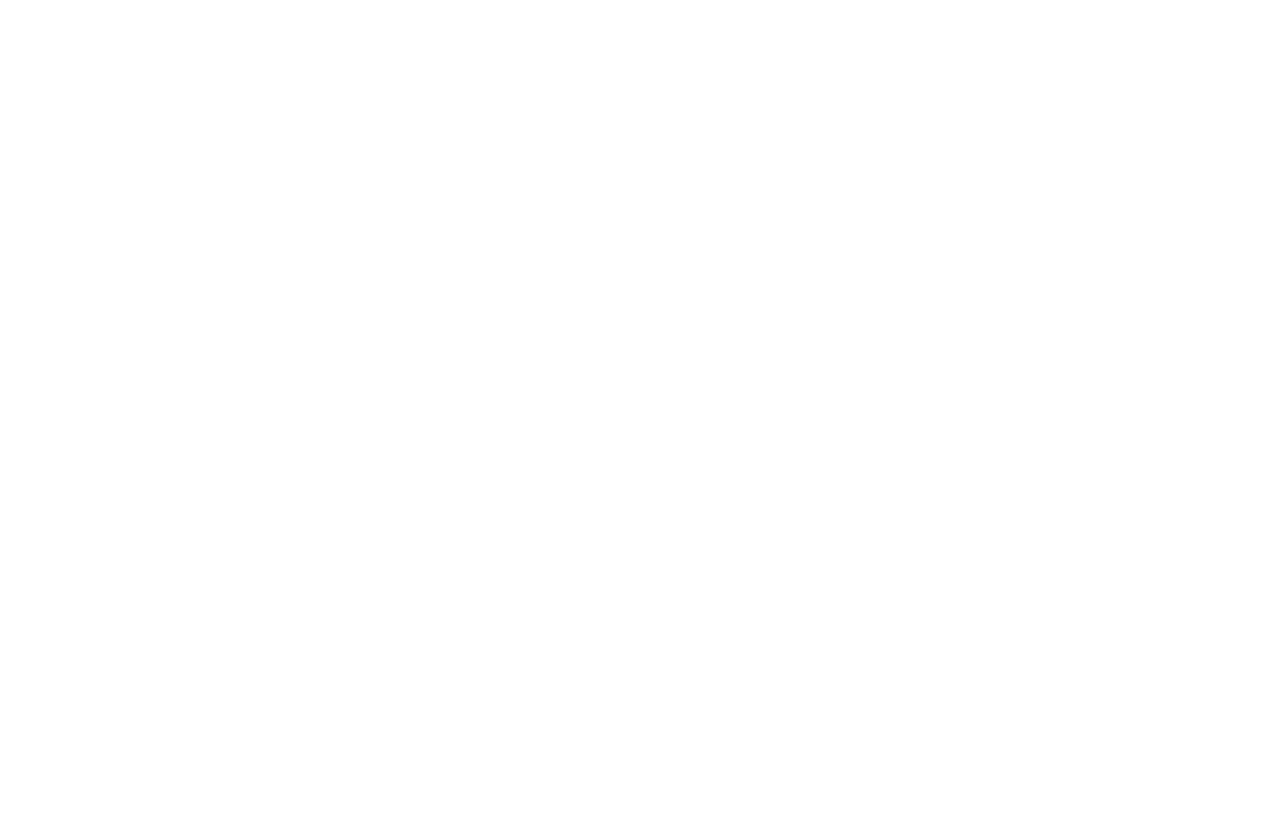
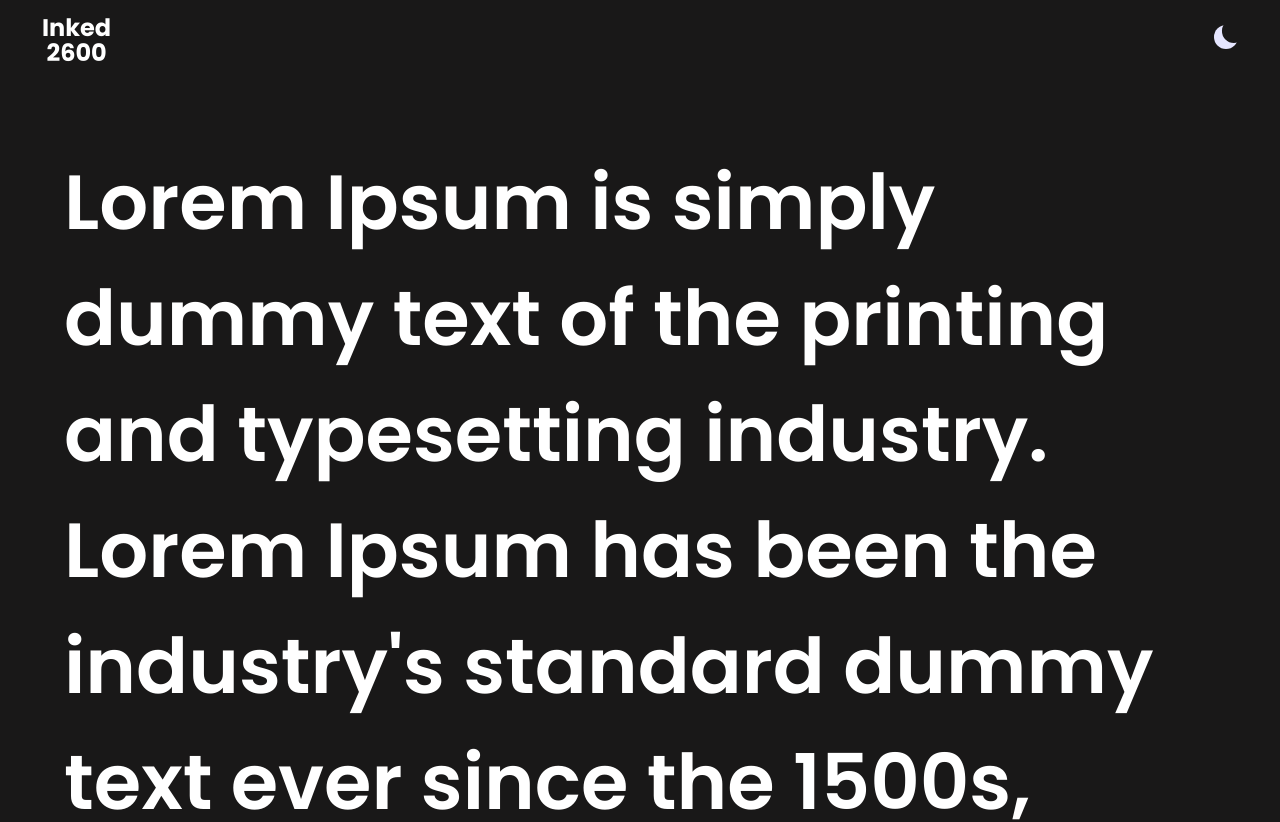
Before and after one commit to knowsblednyahaha/Inked2600, a React (Vite) app: page /about in a window 1280 px wide. Before the commit this address had no page. Shown: the top 822 px of the page. Before the commit the page ends 800 px from the top, so only its background shows below. Built offline with nearby package versions, Linux system fonts and the light colour scheme.

Commit message:
added about us page

```diff
--- a/src/App.tsx
+++ b/src/App.tsx
@@ -1,7 +1,8 @@
 import {Route, Routes} from 'react-router-dom'
 
 import {Homepage} from './Pages/Homepage';
-import {Artistpage} from './Pages/Artistpage'
+import {Aboutpage} from './Pages/Aboutpage';
+import {Artistpage} from './Pages/Artistpage';
 import CursorElement from './Cursor/CursorElement';
 
 
@@ -11,6 +12,7 @@
     <>
       <Routes>
         <Route path='/' element={<Homepage />} />
+        <Route path='/about' element={<Aboutpage />} />
         <Route path='/artist' element={<Artistpage />} />
       </Routes>
       <CursorElement/>
--- a/src/Components/About-Section.scss
+++ b/src/Components/About-Section.scss
@@ -9,12 +9,12 @@
 .about-text{
     font-weight: 500;
 }
-.about-text a{
+.about-text span{
     color: #5C5C5C;
     border-bottom: 1px solid #5C5C5C;
     z-index: 10;
 }
-.about-text a:hover{
+.about-text span:hover{
     color: var(--body_color);
     border-bottom: 1px solid var(--body_color);
 }
--- a/src/Components/About-Section.tsx
+++ b/src/Components/About-Section.tsx
@@ -1,12 +1,13 @@
+import { Link } from 'react-router-dom';
 import './About-Section.scss'
 
 function AboutSection() {
     return(
         <section className='about-container'>
-            <div className='about-text noselect'>
+            <p className='about-text noselect'>
                 As a group of artists we want to show our art piece
-                and share them with you so you can get to <a href='#' className='hover-text'>know us</a>
-            </div>
+                and share them with you so you can get to <Link to={'/about'} onClick={() => window.scrollTo(0, 0)}><span className='hover-text'>know us</span></Link>
+            </p>
         </section>
     )
 }
--- /dev/null
+++ b/src/Components/AboutpageContent.scss
@@ -0,0 +1,11 @@
+.Aboutpage-Container {
+    display: flex;
+    justify-content: center;
+    padding: 5% 5%;
+    pointer-events: none;
+    p {
+        font-size: 6vw;
+        font-weight: 600;
+        line-height: auto;
+    }
+}
--- /dev/null
+++ b/src/Components/AboutpageContent.tsx
@@ -0,0 +1,26 @@
+import React from 'react'
+import "./AboutpageContent.scss"
+
+export default function AboutpageContent() {
+  return (
+    <div className="Aboutpage-Container">
+        <div className="">
+          <p>
+          Lorem Ipsum is simply dummy text of the printing
+          and typesetting industry. Lorem Ipsum has been the industry's
+          standard dummy text ever since the 1500s,
+          when an unknown printer took a galley of
+          type and scrambled it to make a type specimen
+          book. It has survived not only five centuries,
+          but also the leap into electronic typesetting,
+          remaining essentially unchanged. It was
+          popularised in the 1960s with the release of
+          Letraset sheets containing Lorem Ipsum passages,
+          and more recently with desktop publishing software
+          like Aldus PageMaker including versions of
+          Lorem Ipsum.
+          </p>
+        </div>
+    </div>
+  )
+}
--- a/src/Components/Contact-Hero.tsx
+++ b/src/Components/Contact-Hero.tsx
@@ -12,7 +12,7 @@
                     get to <span className='white'>know</span> us - get to <span className='white'>know</span> us -
                     get to <span className='white'>know</span> us - get to <span className='white'>know</span> us -
                     get to <span className='white'>know</span> us - get to <span className='white'>know</span> us -
-                    get to <span className='white'>know</span> us - get to <span className='white'>know</span> us -
+                    get to <span className='white'>know</span> us - get to <span className='white'>know</span> us
                 </h5>
                 <br />
                 <h5>
@@ -23,7 +23,7 @@
                     get to <span className='white'>know</span> us - get to <span className='white'>know</span> us -
                     get to <span className='white'>know</span> us - get to <span className='white'>know</span> us -
                     get to <span className='white'>know</span> us - get to <span className='white'>know</span> us -
-                    get to <span className='white'>know</span> us - get to <span className='white'>know</span> us -
+                    get to <span className='white'>know</span> us - get to <span className='white'>know</span> us
                 </h5>
             </div>
             <div className='contact-text-container'>
--- a/src/Components/Navbar.tsx
+++ b/src/Components/Navbar.tsx
@@ -1,3 +1,4 @@
+import { Link } from 'react-router-dom';
 import './Navbar.scss';
 import ThemeToggle from './ThemeToggle';
 
@@ -6,7 +7,7 @@
         <header>
             <nav className="navbar">
                 <div className="nav-logo">
-                    <h1>Inked <br/>2600</h1>
+                    <Link to={'/'}><h1>Inked <br/>2600</h1></Link>
                 </div>
                 <div className="nav-menu">
                     <div>
--- a/src/Components/ThemeToggle.jsx
+++ b/src/Components/ThemeToggle.jsx
@@ -22,9 +22,9 @@
 
   const selectedTheme = localStorage.getItem("selectedTheme");
 
-  if(selectedTheme === "dark"){
-    setDarkMode();
-  }
+  // if(selectedTheme === "dark"){
+  //   setDarkMode();
+  // }
 
   return (
     <div>
--- a/src/Cursor/CursorElement.jsx
+++ b/src/Cursor/CursorElement.jsx
@@ -1,7 +1,7 @@
 import React from 'react'
 import './Cursor.scss'
 import {useEffect} from 'react'
-import Cursor from "./cursor";
+import Cursor, {} from "./cursor";
 import { gsap } from "gsap";
 
 export default function CursoElement()  {
--- a/src/Cursor/cursor.jsx
+++ b/src/Cursor/cursor.jsx
@@ -37,10 +37,28 @@
             opacity: 1,
             });
 
-            //Execute Scale
-            this.onScaleMouse();
-            //Execute Hover Text
-            this.onHover();
+            // //Execute Scale
+            // this.onScaleMouse();
+            // //Execute Hover Text
+            // this.onHover();
+            // console.log("rendered")
+            if(window.location.pathname === '/'){
+                //this is JavaScript for the home page
+                //Execute Scale
+                this.onScaleMouse();
+                //Execute Hover Text
+                this.onHover();
+                console.log("rendered")
+            }
+            // else if(window.location.pathname === '/about'){
+            //     this.Text.removeEventListener(click, () => {
+            //         gsap.to(this.Cursor.children[1], {
+            //             duration: 0.6,
+            //             opacity: 1,
+            //             ease: "Power3.easeOut",
+            //         });
+            //     });
+            // }
 
             // The window.requestAnimationFrame() method tells the browser
             // that you wish to perform an animation and requests that the browser
@@ -62,7 +80,7 @@
                 ease: "Power3.easeOut",
             });
         }
-        this.Text.addEventListener("mouseenter", () => {
+        this.Text.addEventListener("mouseover", () => {
             this.Cursor.classList.add("media-blend");
             gsap.to(this.Cursor.children[1], {
                 duration: 0.6,
@@ -70,11 +88,18 @@
                 ease: "Power3.easeOut",
             });
         });
-        this.Text.addEventListener("mouseleave", () => {
+        this.Text.addEventListener("mouseout", () => {
             this.Cursor.classList.remove("media-blend");
             gsap.to(this.Cursor.children[1], {
                 duration: 0.6,
                 opacity:0,
+                ease: "Power3.easeOut",
+            });
+        });
+        this.Text.addEventListener("click", () => {
+            gsap.to(this.Cursor.children[1], {
+                duration: 0.6,
+                opacity: 0,
                 ease: "Power3.easeOut",
             });
         });
@@ -121,23 +146,11 @@
                 this.Cursor.classList.add("media-blend");
                 this.ScaleCursor(this.Cursor.children[0], 0.8);
                 document.querySelector('.cursor').style.setProperty("--body_color", "transparent");
-                // if(this.selectedTheme === "light") {
-                //     document.querySelector('.cursor').style.setProperty("--body_color", "black");
-                // }else{
-                //     document.querySelector('.cursor').style.setProperty("--body_color", "black");
-                // }
             });
             link.addEventListener("mouseleave", () => {
                 this.Cursor.classList.remove("media-blend");
                 this.ScaleCursor(this.Cursor.children[0], 0);
-                console.log(backcolor);
                 document.querySelector('.cursor').style.setProperty("--body_color", backcolor);
-                // if(this.selectedTheme === "light") {
-                //     document.querySelector('.cursor').style.setProperty("--body_color", "black");
-                // }
-                // else{
-                //     document.querySelector('.cursor').style.setProperty("--body_color", "white");
-                // }
             });
         });
     }
--- a/src/Pages/Aboutpage.tsx
+++ b/src/Pages/Aboutpage.tsx
@@ -1,10 +1,17 @@
 //Components
 import Navbar from '../Components/Navbar';
+import AboutpageContent from "../Components/AboutpageContent"
+import ContactHero from '../Components/Contact-Hero';
+import Footer from '../Components/Footer';
+
+
 export const Aboutpage = () => {
     return (
     <>
         <Navbar/>
-        Aboutpage
+        <AboutpageContent/>
+        <ContactHero/>
+        <Footer/>
     </>
     )
 }
--- a/src/Pages/Artistpage.tsx
+++ b/src/Pages/Artistpage.tsx
@@ -1,6 +1,11 @@
+//Components
+import Navbar from '../Components/Navbar';
 
 export const Artistpage = () => {
   return (
-    <div>Artistpage</div>
+    <>
+      <Navbar/>
+      <div>Artistpage</div>
+    </>
   )
 }
```
